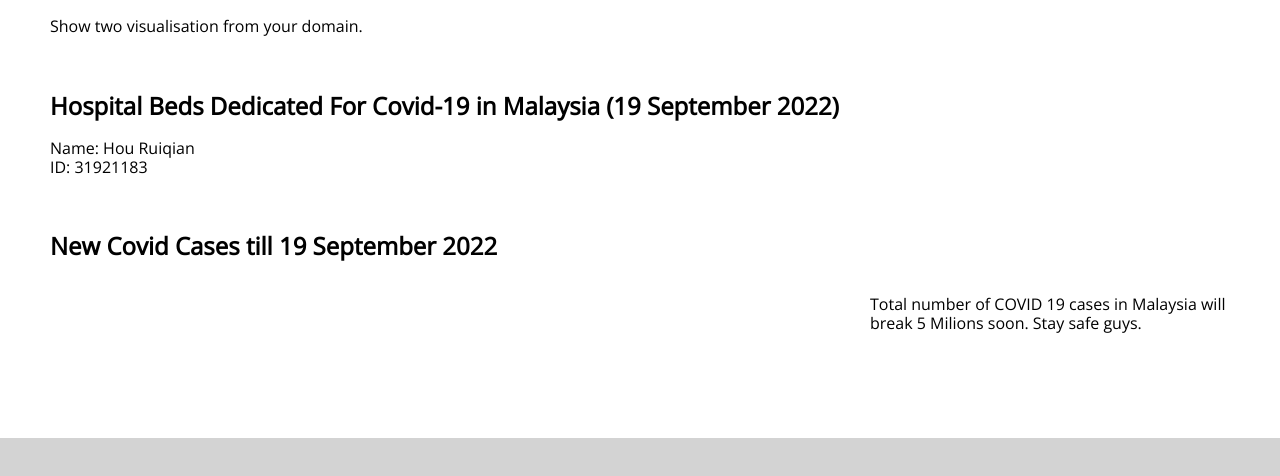
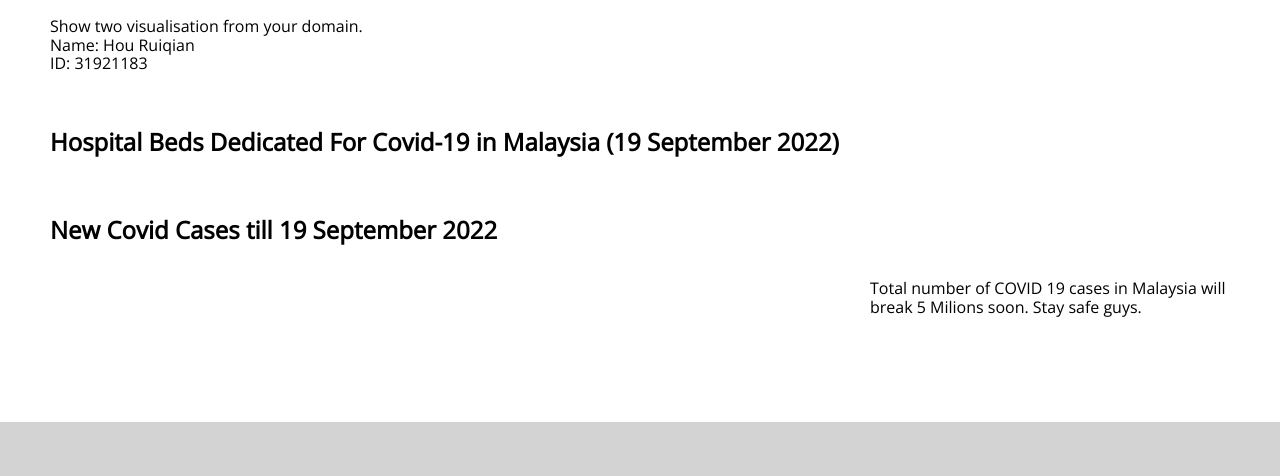
Before and after one commit to HRuiqian/week10HW, a plain HTML site: page index.html in a window 1280 px wide. Shown: the part 76-552 px from the top of the page. Drawn offline with nearby package versions, Linux system fonts and the light colour scheme; a script that the page names is missing.

Commit message:
Update index.html

```diff
--- a/index.html
+++ b/index.html
@@ -32,7 +32,8 @@
     <div class="pure-g">
       <div class="pure-u-1-1">
         <h1>W10 Homework</h1>
-        <p>Show two visualisation from your domain.</p>
+        <p>Show two visualisation from your domain.<br>Name: Hou Ruiqian <br>
+            ID: 31921183</p>
       </div>
     </div>
     <!-- end pure grid group -->
@@ -42,8 +43,7 @@
       <div class="pure-u-1-1">
         <div class="description">
           <h2>Hospital Beds Dedicated For Covid-19 in Malaysia (19 September 2022)</h2>
-          <p>Name: Hou Ruiqian <br>
-            ID: 31921183
+          <p>
           </p>
         </div>
       </div>
```
